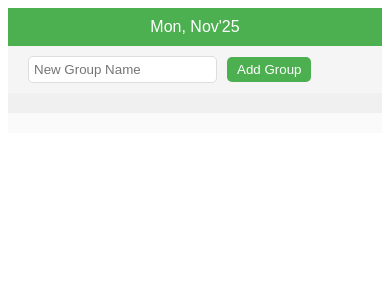
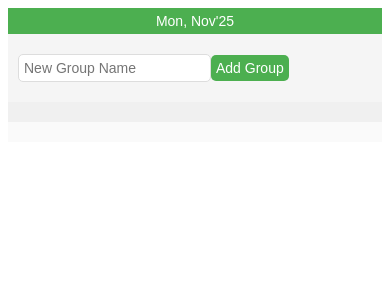
Before and after one commit to abhinav22-X/tikki, a React app in the folder tikki/: page / in a window 390 px wide. Shown: the top 300 px of the page. Built offline with nearby package versions, Linux system fonts and the light colour scheme; the HTML template or start-up script is replaced by a standard one.

Commit message:
second version -1

```diff
--- a/tikki/src/Practise/App.css
+++ b/tikki/src/Practise/App.css
@@ -126,8 +126,79 @@
 
 /* Responsive Design */
 @media (max-width: 768px) {
+	.top-bar {
+		font-size: 16px;
+		padding: 8px 0;
+	}
+	/* Second Bar */
+	.second-bar {
+		flex-direction: column;
+		align-items: stretch;
+	}
+
+	.second-bar input {
+		margin: 10px 0;
+	}
+
+	/* Third Bar */
+	.third-bar ul {
+		flex-wrap: wrap;
+		gap: 5px;
+	}
+
+	/* Cards Section */
 	.cards-container {
 		flex-direction: column;
 		align-items: center;
 	}
+
+	.card {
+		width: 90%;
+		max-width: 400px;
+	}
 }
+
+/* Responsive Design for devices with max-width 480px */
+@media (max-width: 480px) {
+	/* Top Bar */
+	.top-bar {
+		padding: 5px 0;
+		font-size: 14px;
+	}
+
+	/* Second Bar */
+	.second-bar input {
+		font-size: 14px;
+	}
+
+	.second-bar button {
+		font-size: 14px;
+		padding: 5px;
+	}
+
+	/* Third Bar */
+	.third-bar li {
+		font-size: 14px;
+		padding: 5px;
+	}
+
+	/* Cards Section */
+	.card {
+		padding: 10px;
+		font-size: 14px;
+	}
+
+	.card ul li {
+		font-size: 12px;
+	}
+
+	.card input[type="text"] {
+		font-size: 14px;
+		padding: 5px;
+	}
+
+	.card button {
+		font-size: 14px;
+		padding: 5px;
+	}
+}
```
